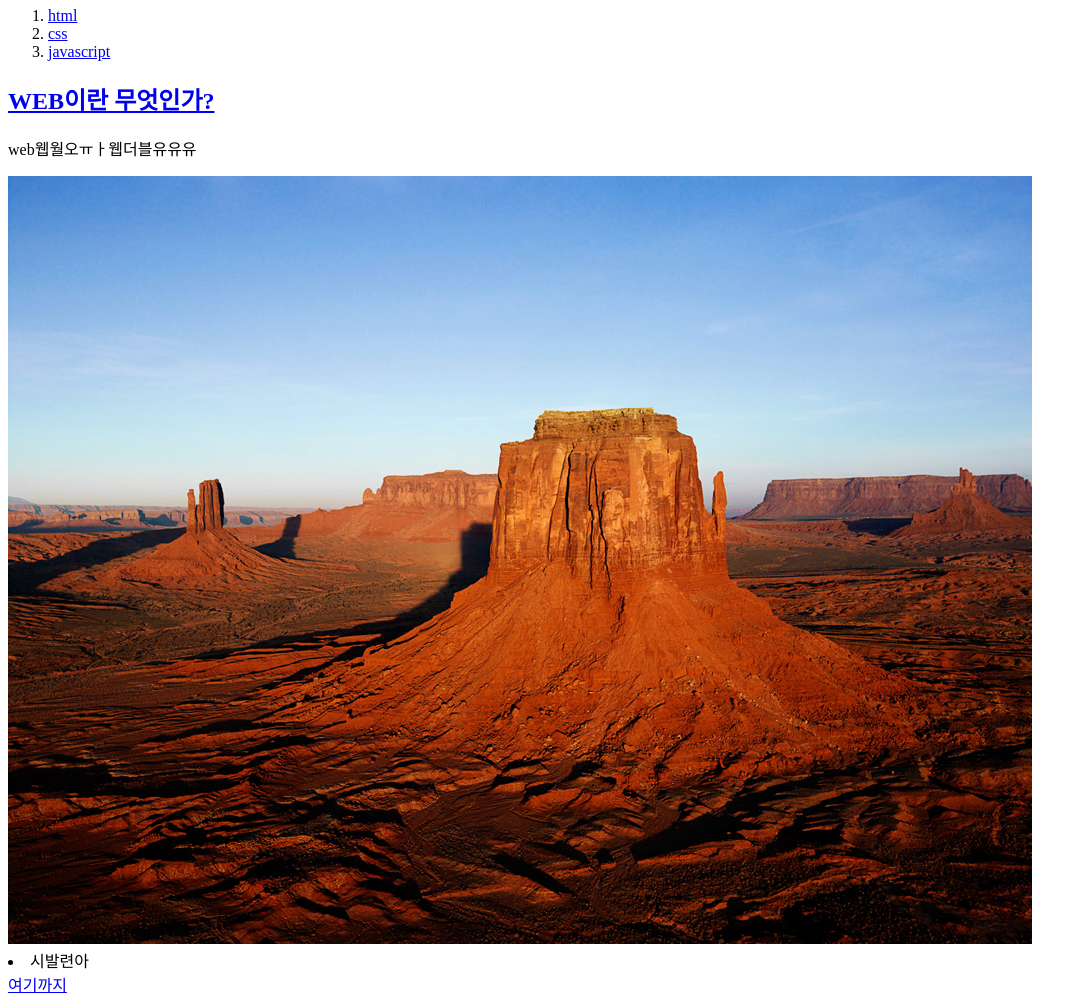
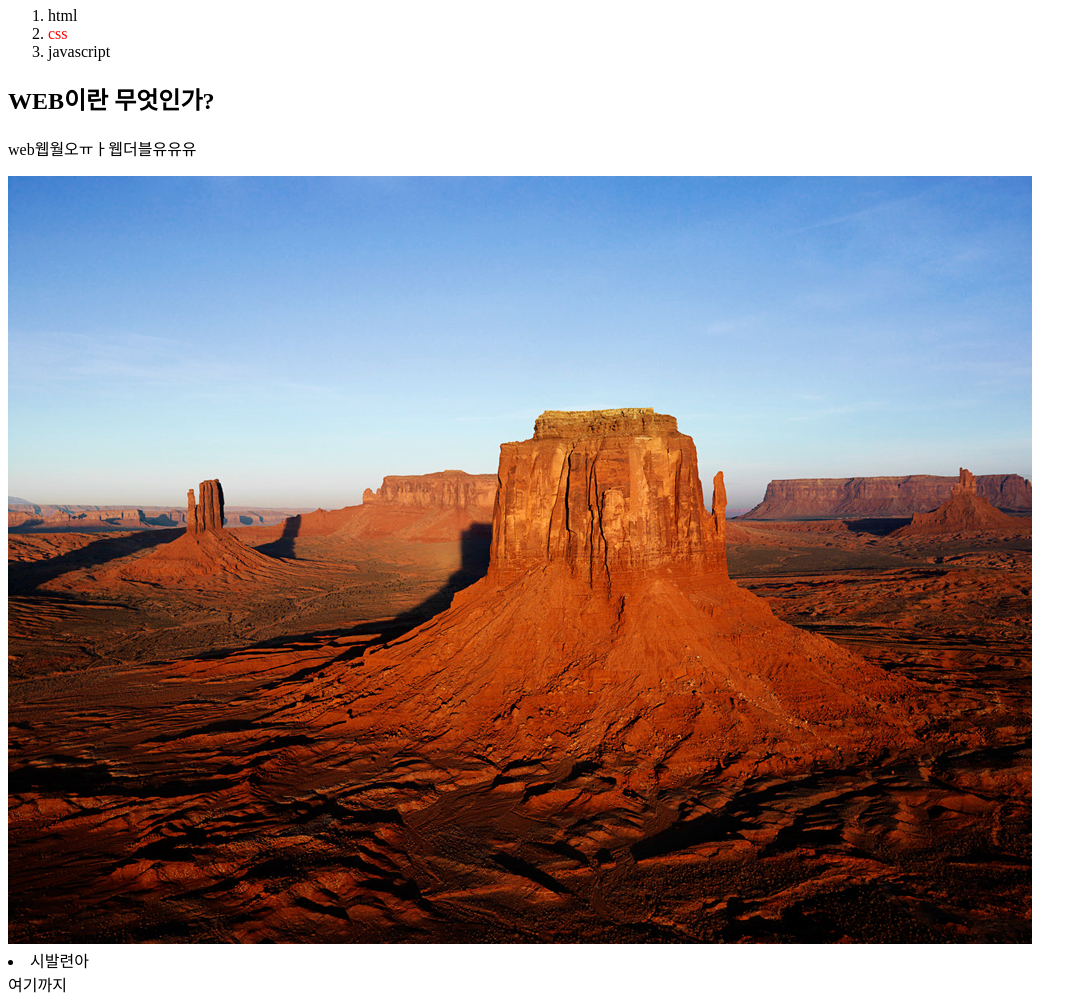
Before and after one commit to phashi/actionrpg, a plain HTML site: page index.html in a window 1280 px wide. Shown: the part 73-1077 px from the top of the page, without its empty margins (0-1087 px from the left). Drawn offline with Linux system fonts and the light colour scheme.

Commit message:
Add files via upload

```diff
--- a/index.html
+++ b/index.html
@@ -3,19 +3,33 @@
 <head>
   <title>WEB1 - Welcome</title>
   <META charset="utf-8">
+  <style>
+    a {
+        color:black;
+        text-decoration: none;
+    }
+  </style>
 </head>
 <body>
   <h1><a href="index.html">WEB</a></h1>
   <ol>
     <li><a href="1.html">html</a></li>
-    <li><a href="2.html">css</a></li>
+    <li><a href="2.html" style="color:red">css</a></li>
     <li><a href="3.html">javascript</a></li>
   </ol>
+  <!--
+  <h1><a href="index.html"><font color="red">WEB</a></h1>
+  <ol>
+    <li><a href="1.html"><font color="red">html</a></li>
+    <li><a href="2.html"><font color="red">css</a></li>
+    <li><a href="3.html"><font color="red">javascript</a></li>
+  </ol>
+-->
   <h2><a href="https://www.naver.com/" target="_blank" title="naversite">WEB이란 무엇인가?</a></h2>
   <p>web웹월오ㅠㅏ웹더블유유유</p>
   <img src="desert.jpg">
   <li> 시발련아 </li>
 
-  <a href="https://www.youtube.com/watch?v=w5S0GACgL3U&list=PLuHgQVnccGMDZP7FJ_ZsUrdCGH68ppvPb&index=15" target="_blank" title="정보~">여기까지</a>
+  <a href="https://www.youtube.com/watch?v=nC2-nJEXL2U&list=PLuHgQVnccGMAnWgUYiAW2cTzSBywFO75B&index=5" target="_blank" title="정보~">여기까지</a>
 </body>
 </html>
```
Also changed, not shown: 1.html (+1 -1 lines), 2.html (+8 -2 lines).
